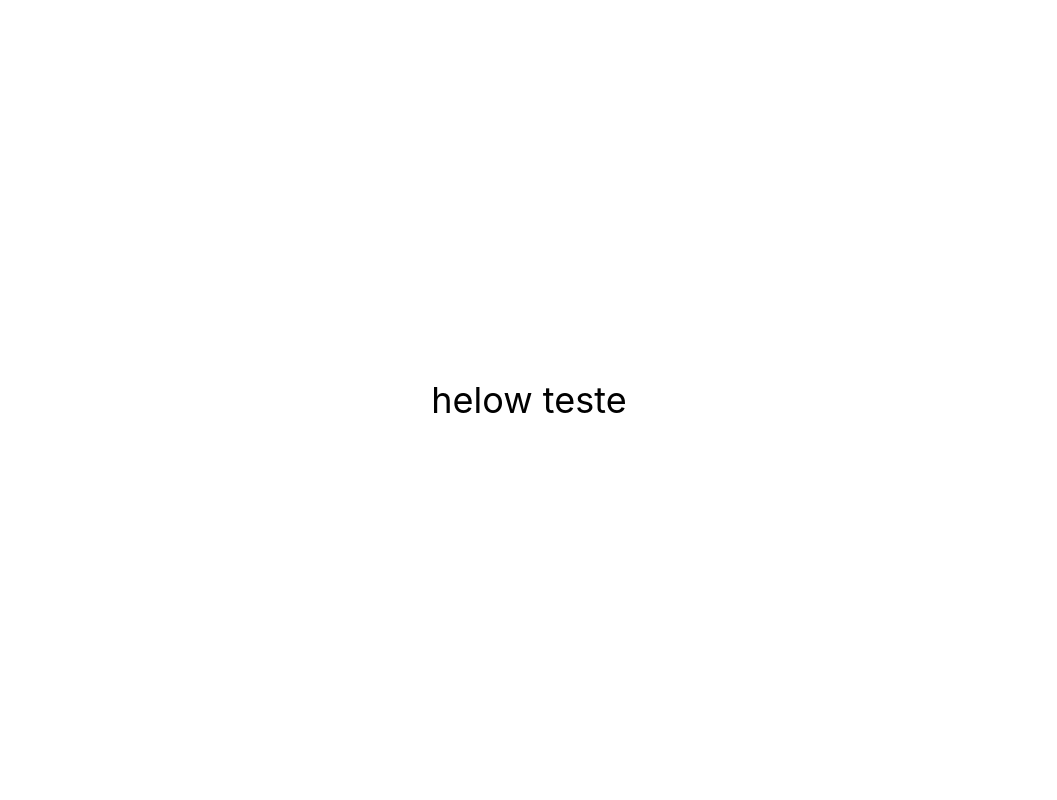
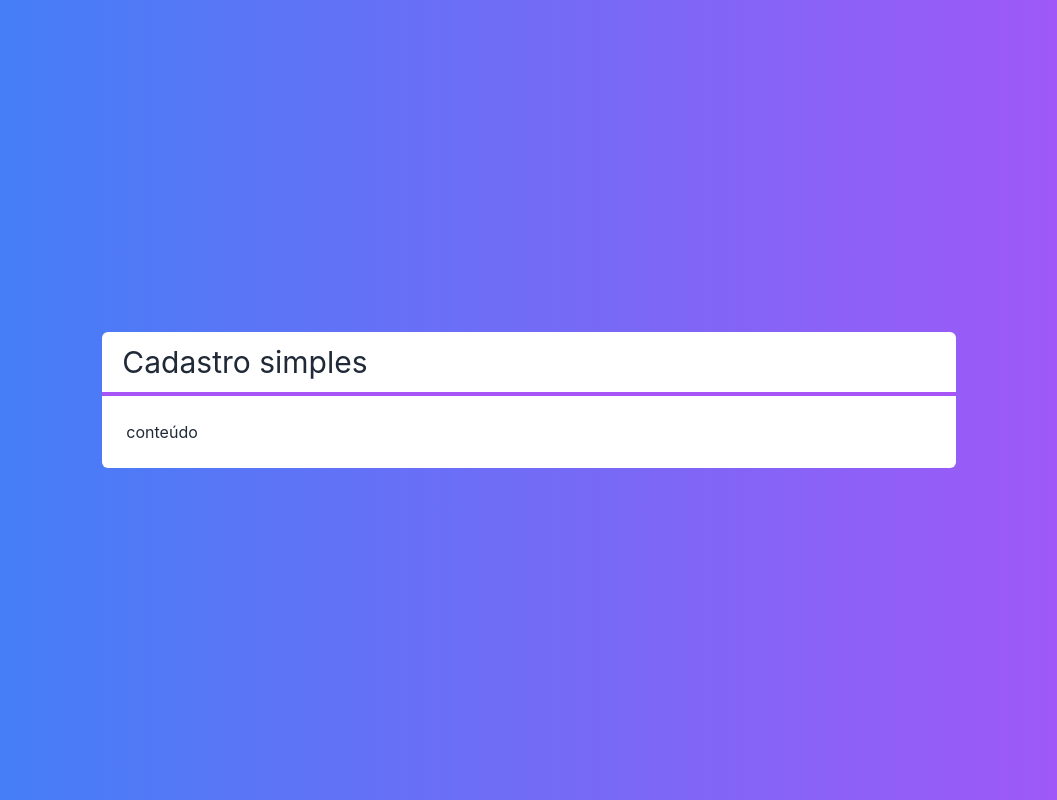
Before and after one commit to joaodslourenco/crud-consumers-list, a Next.js app: page / in a window 1280 px wide. Shown: the whole page, without its empty margins (111-1168 px from the left). Built offline with nearby package versions, Linux system fonts and the light colour scheme.

Commit message:
Layout and Titulo components created

```diff
--- /dev/null
+++ b/src/components/Layout.tsx
@@ -0,0 +1,15 @@
+import Titulo from './Titulo'
+
+interface LayoutProps {
+  titulo: string
+  children?: any
+}
+
+export default function Layout(props: LayoutProps) {
+  return (
+    <div className="flex flex-col w-2/3 bg-white text-gray-800 rounded-md">
+      <Titulo>{props.titulo}</Titulo>
+      <div className="p-6">{props.children}</div>
+    </div>
+  )
+}
--- /dev/null
+++ b/src/components/Titulo.tsx
@@ -0,0 +1,8 @@
+export default function Titulo(props) {
+  return (
+    <div className="flex flex-col justify-center text-3xl">
+      <h1 className="px-5 py-3">{props.children}</h1>
+      <hr className="border-2 border-purple-500" />
+    </div>
+  )
+}
--- a/src/pages/index.tsx
+++ b/src/pages/index.tsx
@@ -1,11 +1,11 @@
-import Head from 'next/head'
-import Image from 'next/image'
-import styles from './styles/Home.module.css'
+import Layout from '../components/Layout'
 
 export default function Home() {
   return (
-    <div className="flex h-screen items-center justify-center text-4xl">
-      helow teste
+    <div className="flex h-screen items-center justify-center bg-gradient-to-r from-blue-500 to-purple-500 text-white">
+      <Layout titulo="Cadastro simples">
+        <div>conteúdo</div>
+      </Layout>
     </div>
   )
 }
```
